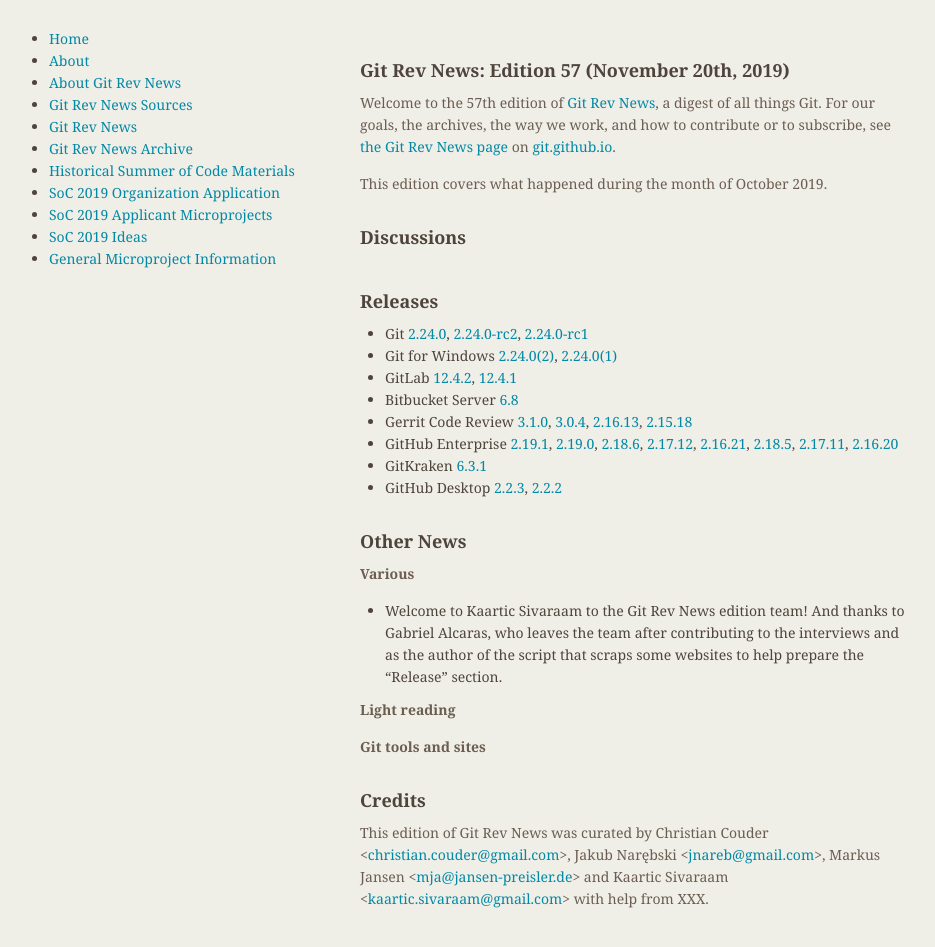
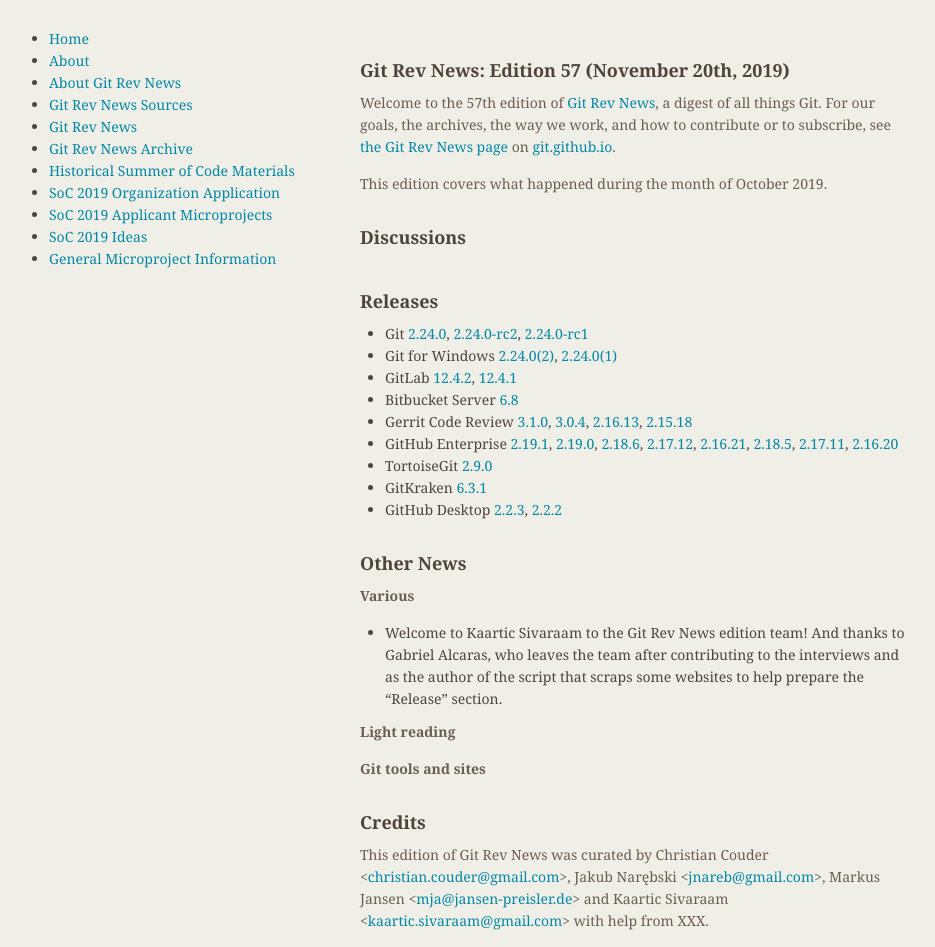
Before and after one commit to git/git.github.io, a Jekyll site: the page built from rev_news/drafts/edition-57.md, in a window 1280 px wide. Shown: the whole page, without its empty margins (174-1109 px from the left). Built offline with Jekyll 4.4.1, drawn with Linux system fonts in a browser that asks for light colours; before the commit the page ends 925 px from its top, so only the background shows below that.

Commit message:
rn-57: add TortoiseGit release

```diff
--- a/rev_news/drafts/edition-57.md
+++ b/rev_news/drafts/edition-57.md
@@ -55,6 +55,7 @@
 [2.18.5](https://enterprise.github.com/releases/2.18.5/notes),
 [2.17.11](https://enterprise.github.com/releases/2.17.11/notes),
 [2.16.20](https://enterprise.github.com/releases/2.16.20/notes)
++ TortoiseGit [2.9.0](https://tortoisegit.org/download/)
 + GitKraken [6.3.1](https://support.gitkraken.com/release-notes/current)
 + GitHub Desktop [2.2.3](https://desktop.github.com/release-notes/),
 [2.2.2](https://desktop.github.com/release-notes/)
```
